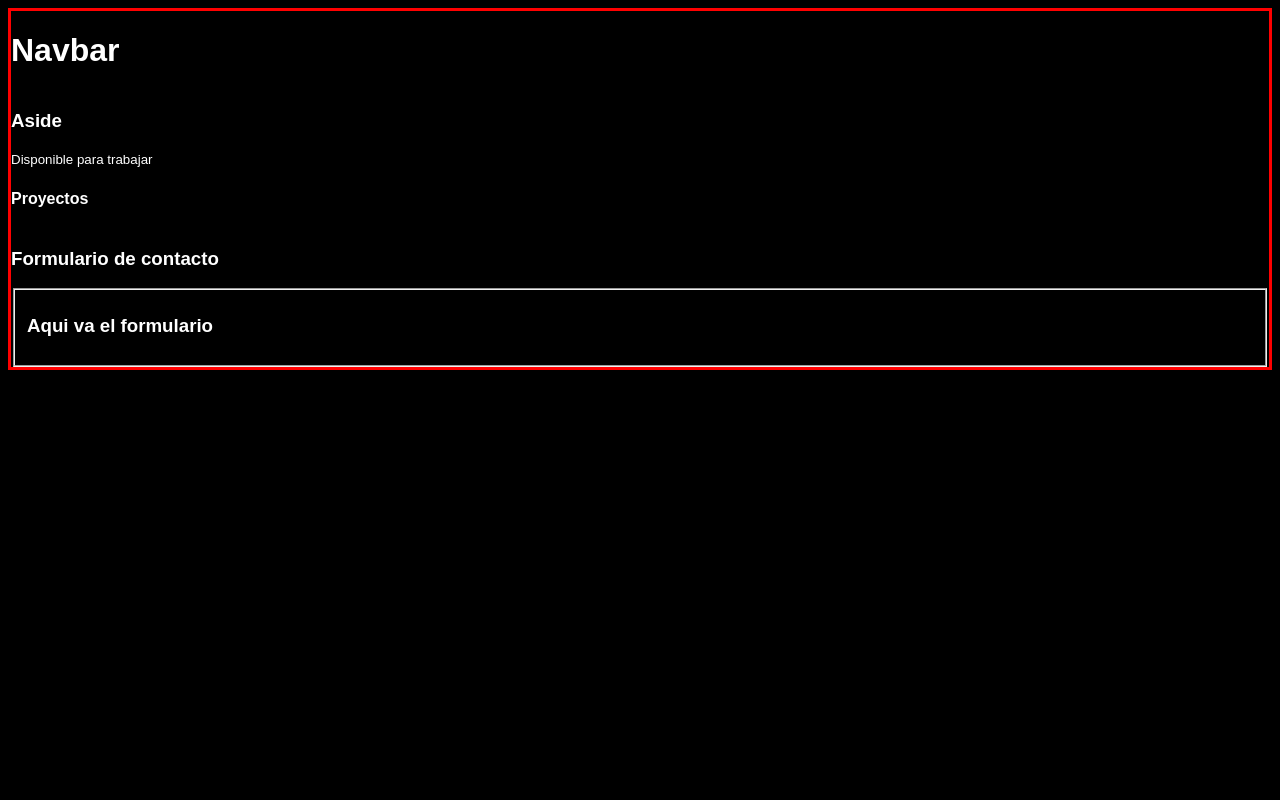
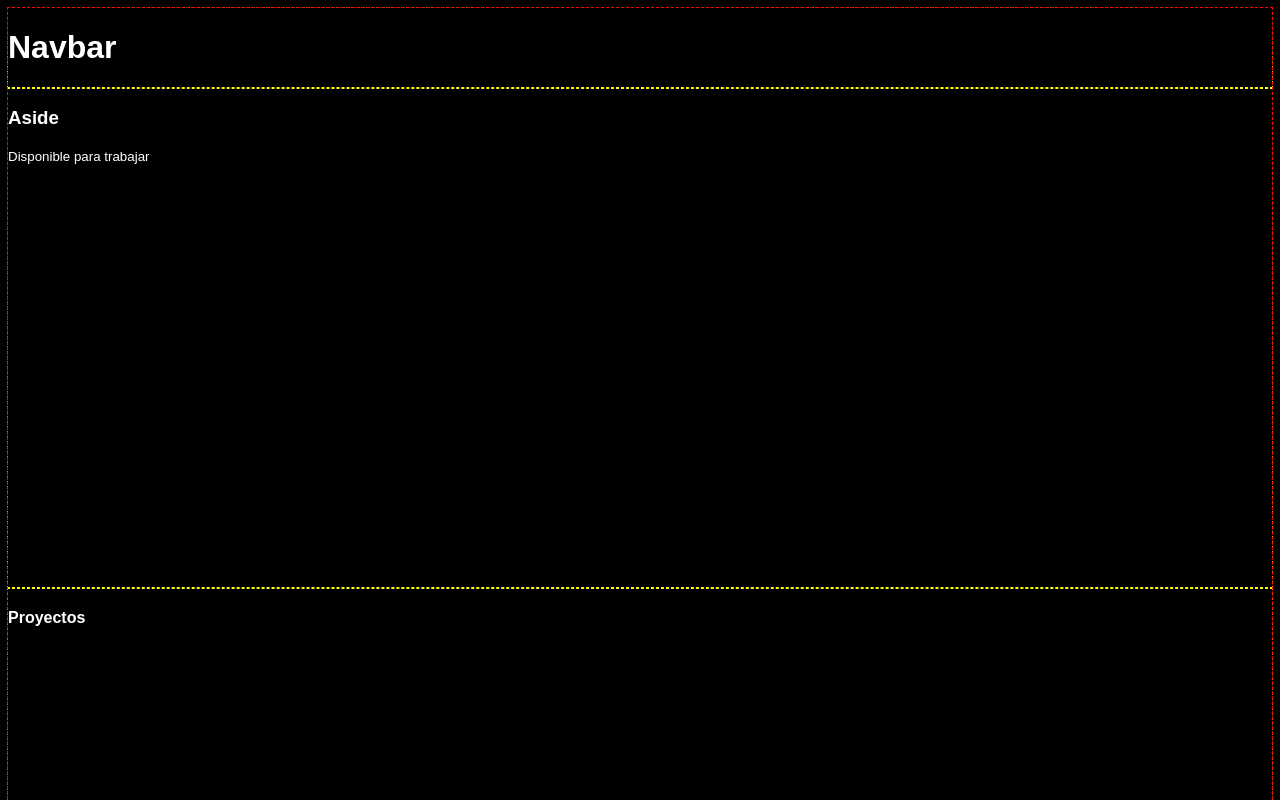
Before and after one commit to blancojohn/Portafolio-web, a React (Vite) app: page / in a window 1280 px wide. Shown: the top 800 px of the page. Built offline with nearby package versions, Linux system fonts and the light colour scheme.

Commit message:
Continuación Layout. Se movieron rutas componentes Contact y Projects

```diff
--- a/src/App.jsx
+++ b/src/App.jsx
@@ -1,7 +1,7 @@
 import Header from "./components/Header";
 import Aside from "./components/Aside";
-import Projects from "./Projects";
-import Contact from "./Contact";
+import Projects from "./components/Projects";
+import Contact from "./components/Contact";
 
 const App = () => {
   return (
--- a/src/components/Aside.jsx
+++ b/src/components/Aside.jsx
@@ -1,7 +1,7 @@
 const Aside= ()=>{
     return (
         <>
-            <aside className="aside">
+            <aside className="layout">
                 <header>
                     <h3>Aside</h3>
                     <small>Disponible para trabajar</small>
--- a/src/Contact.jsx
+++ b/src/components/Contact.jsx
@@ -1,7 +1,7 @@
 const Contact= ()=>{
     return (
         <>
-            <section className="contact">
+            <section className="layout">
                 <h3>Formulario de contacto</h3>
 
                 <form>
--- a/src/components/Header.jsx
+++ b/src/components/Header.jsx
@@ -1,7 +1,7 @@
 const Header= ()=>{
     return (
         <>
-            <header className="header">
+            <header className="layout">
                 <h1>Navbar</h1>
             </header>
         </>
--- a/src/Projects.jsx
+++ b/src/components/Projects.jsx
@@ -1,7 +1,7 @@
 const Projects= ()=>{
     return (
         <>
-            <section className="projects">
+            <section className="layout">
                 <article>
                     <header>
                         <h4>Proyectos</h4>
--- a/src/index.css
+++ b/src/index.css
@@ -1,12 +1,13 @@
 #root {
   display: grid;
-  grid-template-row: 500px 500px;
-  border: solid red;
+  grid-template-columns: 1fr;
+  grid-template-rows: 80px 500px 500px 400px;
+  outline: dashed 1px red;
 
 }
 
-#root header aside section {
-  border: solid red;
+#root .layout {
+  outline: dashed 1px yellow;
 
 }
 
```
